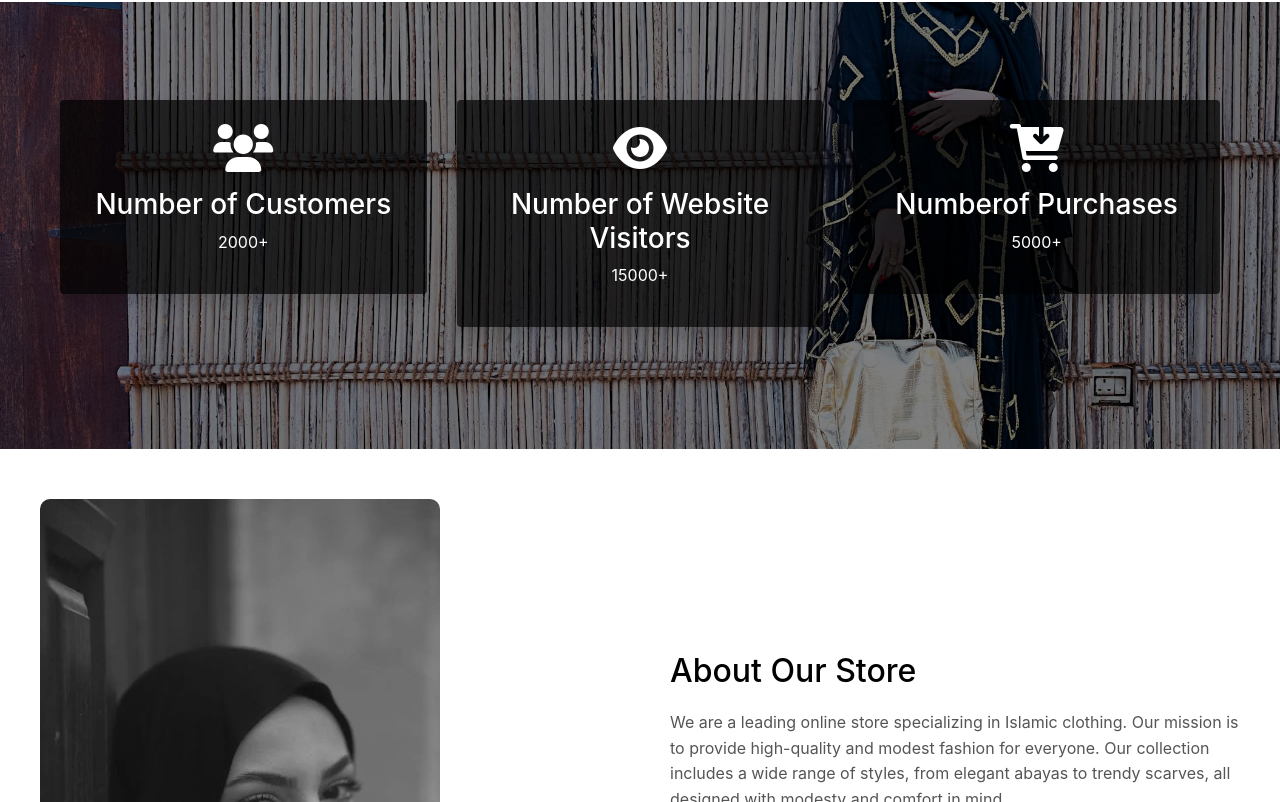
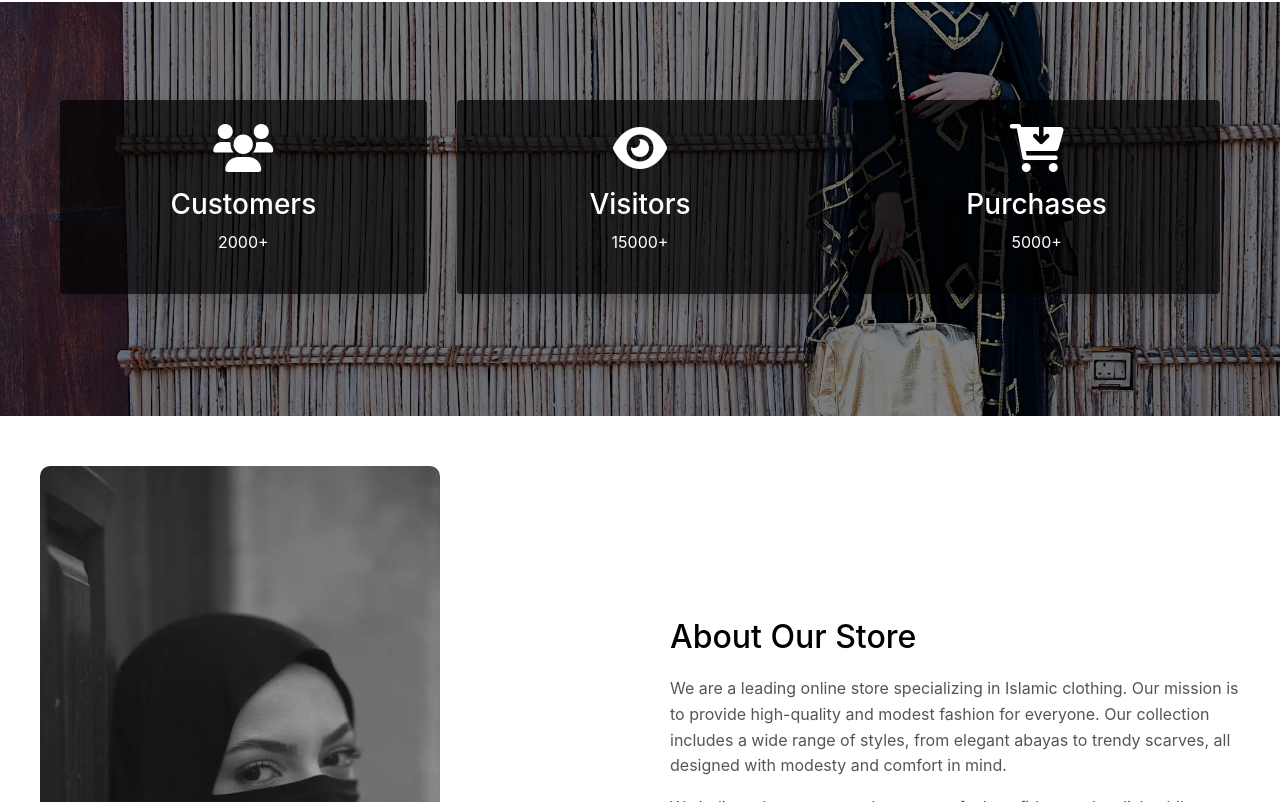
Before and after one commit to Hager-Elkhouly/Clothing-Islamic, a plain HTML site: page index.html in a window 1280 px wide. Shown: the part 1616-2418 px from the top of the page. Drawn offline with nearby package versions, Linux system fonts and the light colour scheme.

Commit message:
Update index.html

```diff
--- a/index.html
+++ b/index.html
@@ -143,21 +143,21 @@
                   <div class="col-md-4 mb-4">
                     <div class="feature-item p-4 rounded shadow">
                       <i class="fas fa-users fa-3x mb-3"></i>
-                      <h3>Number of Customers</h3>
+                      <h3> Customers</h3>
                       <p>2000+</p>
                     </div>
                   </div>
                   <div class="col-md-4 mb-4">
                     <div class="feature-item p-4 rounded shadow">
                       <i class="fas fa-eye fa-3x mb-3"></i>
-                      <h3>Number of Website Visitors</h3>
+                      <h3> Visitors</h3>
                       <p>15000+</p>
                     </div>
                   </div>
                   <div class="col-md-4 mb-4">
                     <div class="feature-item p-4 rounded shadow">
                       <i class="fas fa-cart-arrow-down fa-3x mb-3"></i>
-                      <h3>Numberof Purchases </h3>
+                      <h3> Purchases </h3>
                       <p>5000+</p>
                     </div>
                   </div>
```
